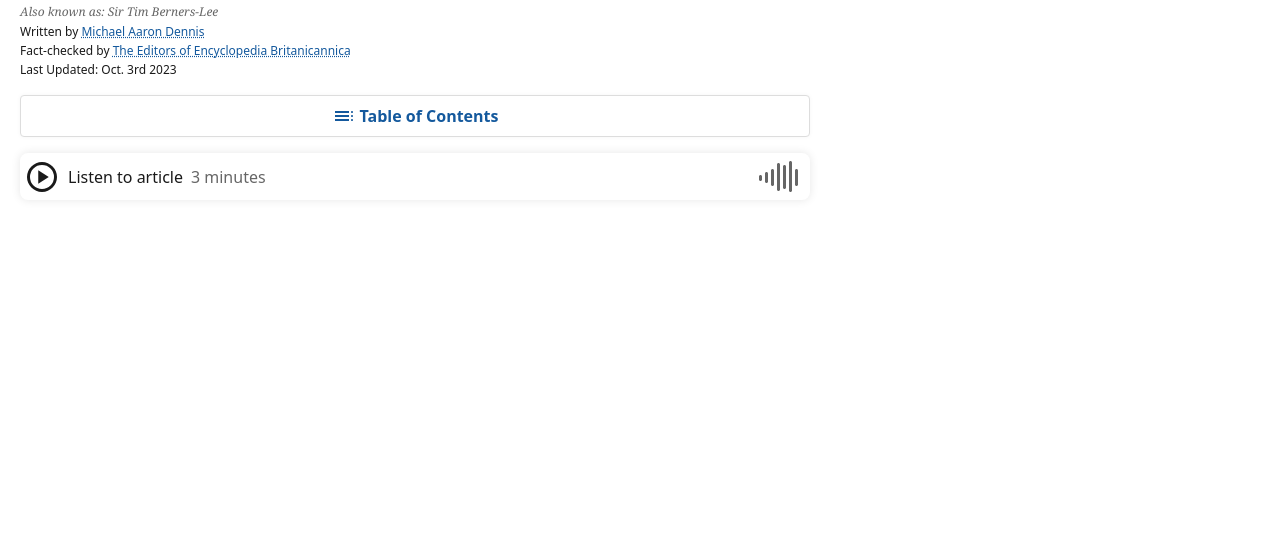
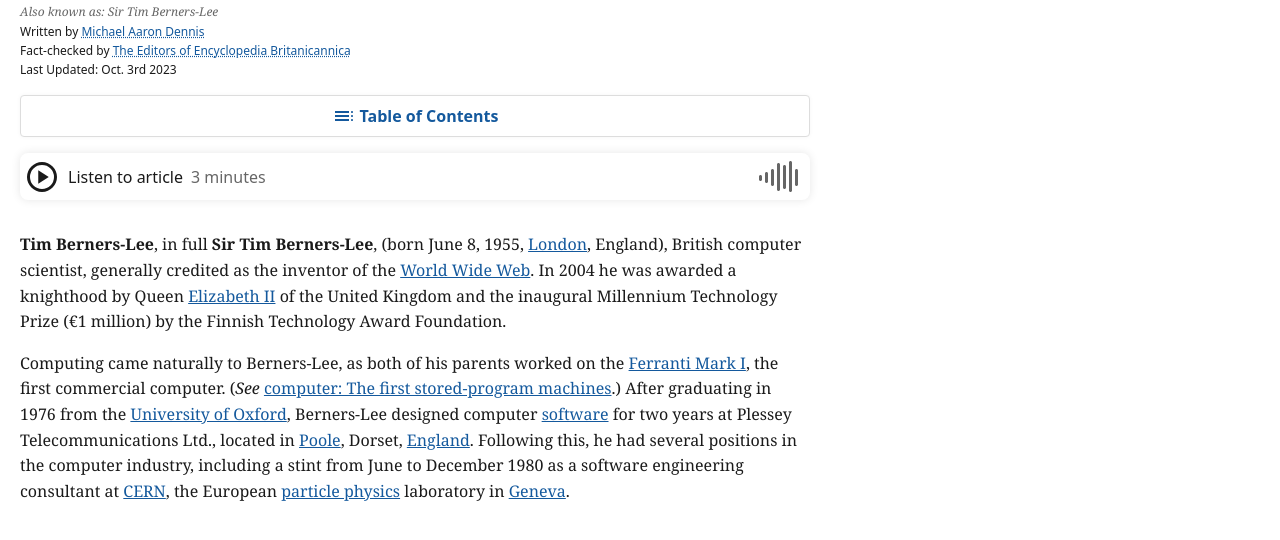
Before and after one commit to louis-va/tim-berners-lee, a website built with Vite: page index.html in a window 1280 px wide. Shown: the part 208-748 px from the top of the page. Built offline with nearby package versions, Linux system fonts and the light colour scheme; files whose address does not match are found by name.

Commit message:
Added paragraph

```diff
--- a/index.html
+++ b/index.html
@@ -63,6 +63,10 @@
           </div>
           <svg class="wave-icon" width="39" height="31" viewBox="0 0 39 31" xmlns="http://www.w3.org/2000/svg"><path fill="currentColor" fill-rule="evenodd" clip-rule="evenodd" d="M30 1.5C30 0.671573 30.6716 0 31.5 0C32.3284 0 33 0.671573 33 1.5V29.5C33 30.3284 32.3284 31 31.5 31C30.6716 31 30 30.3284 30 29.5V1.5ZM24 5.5C24 4.67157 24.6716 4 25.5 4C26.3284 4 27 4.67157 27 5.5V26.5C27 27.3284 26.3284 28 25.5 28C24.6716 28 24 27.3284 24 26.5V5.5ZM37.5 8C36.6716 8 36 8.67157 36 9.5V23.5C36 24.3284 36.6716 25 37.5 25C38.3284 25 39 24.3284 39 23.5V9.5C39 8.67157 38.3284 8 37.5 8ZM18 3.5C18 2.67157 18.6716 2 19.5 2C20.3284 2 21 2.67157 21 3.5V28.5C21 29.3284 20.3284 30 19.5 30C18.6716 30 18 29.3284 18 28.5V3.5ZM1.5 14C0.671573 14 0 14.6716 0 15.5V18.5C0 19.3284 0.671573 20 1.5 20C2.32843 20 3 19.3284 3 18.5V15.5C3 14.6716 2.32843 14 1.5 14ZM6 12.5C6 11.6716 6.67157 11 7.5 11C8.32843 11 9 11.6716 9 12.5V20.5C9 21.3284 8.32843 22 7.5 22C6.67157 22 6 21.3284 6 20.5V12.5ZM13.5 8C12.6716 8 12 8.67157 12 9.5V23.5C12 24.3284 12.6716 25 13.5 25C14.3284 25 15 24.3284 15 23.5V9.5C15 8.67157 14.3284 8 13.5 8Z" fill="currentColor"/></svg>
         </button>
+        <p><strong>Tim Berners-Lee</strong>, in full <strong>Sir Tim Berners-Lee</strong>, (born June 8, 1955, <a href="#">London</a>, England), British computer scientist, generally credited as the inventor of the <a href="#">World Wide Web</a>. In 2004 he was awarded a knighthood by Queen <a href="#">Elizabeth II</a> of the United Kingdom and the inaugural Millennium Technology Prize (€1 million) by the Finnish Technology Award Foundation.</p>
+        <div class="2-cols">
+          <p>Computing came naturally to Berners-Lee, as both of his parents worked on the <a href="#">Ferranti Mark I</a>, the first commercial computer. (<em>See</em> <a href="#">computer: The first stored-program machines</a>.) After graduating in 1976 from the <a href="#">University of Oxford</a>, Berners-Lee designed computer <a href="#">software</a> for two years at Plessey Telecommunications Ltd., located in <a href="#">Poole</a>, Dorset, <a href="#">England</a>. Following this, he had several positions in the computer industry, including a stint from June to December 1980 as a software engineering consultant at <a href="#">CERN</a>, the European <a href="#">particle physics</a> laboratory in <a href="#">Geneva</a>.</p>
+        </div>
       </div>
     </main>
     <script type="module" src="/main.js"></script>
--- a/style.css
+++ b/style.css
@@ -89,6 +89,11 @@
 }
 main .container {
   max-width: 790px;
+}
+p {
+  font-family: var(--font-family-serif);
+  line-height: 1.6rem;
+  margin-bottom: 1rem;
 }
 
 /* TOP BAR */
@@ -251,6 +256,7 @@
   padding: .35rem .25rem;
   gap: 4px;
   margin-top: 1rem;
+  margin-bottom: 2rem;
   box-shadow: var(--box-shadow-md);
   background-color: var(--white);
 }
```
